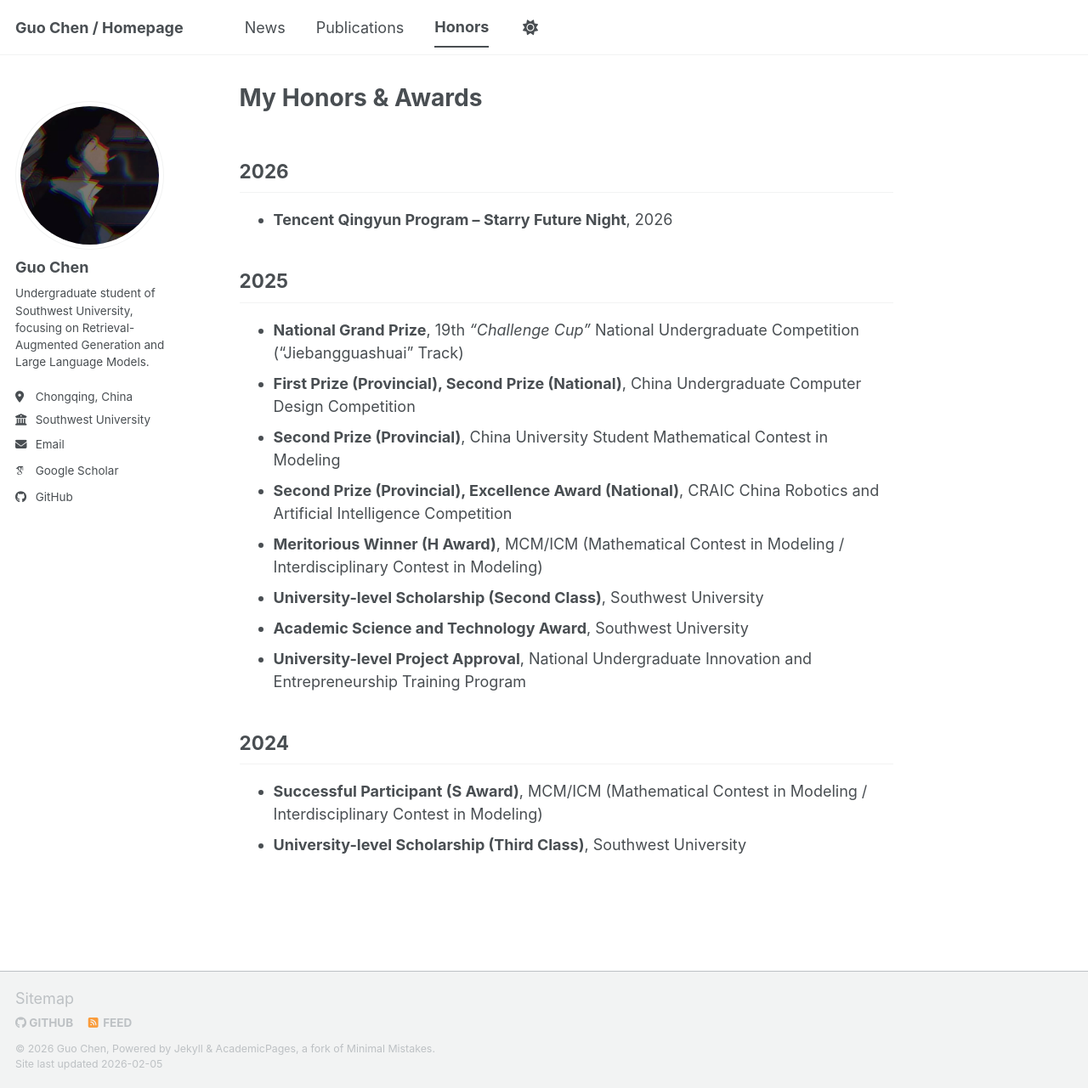
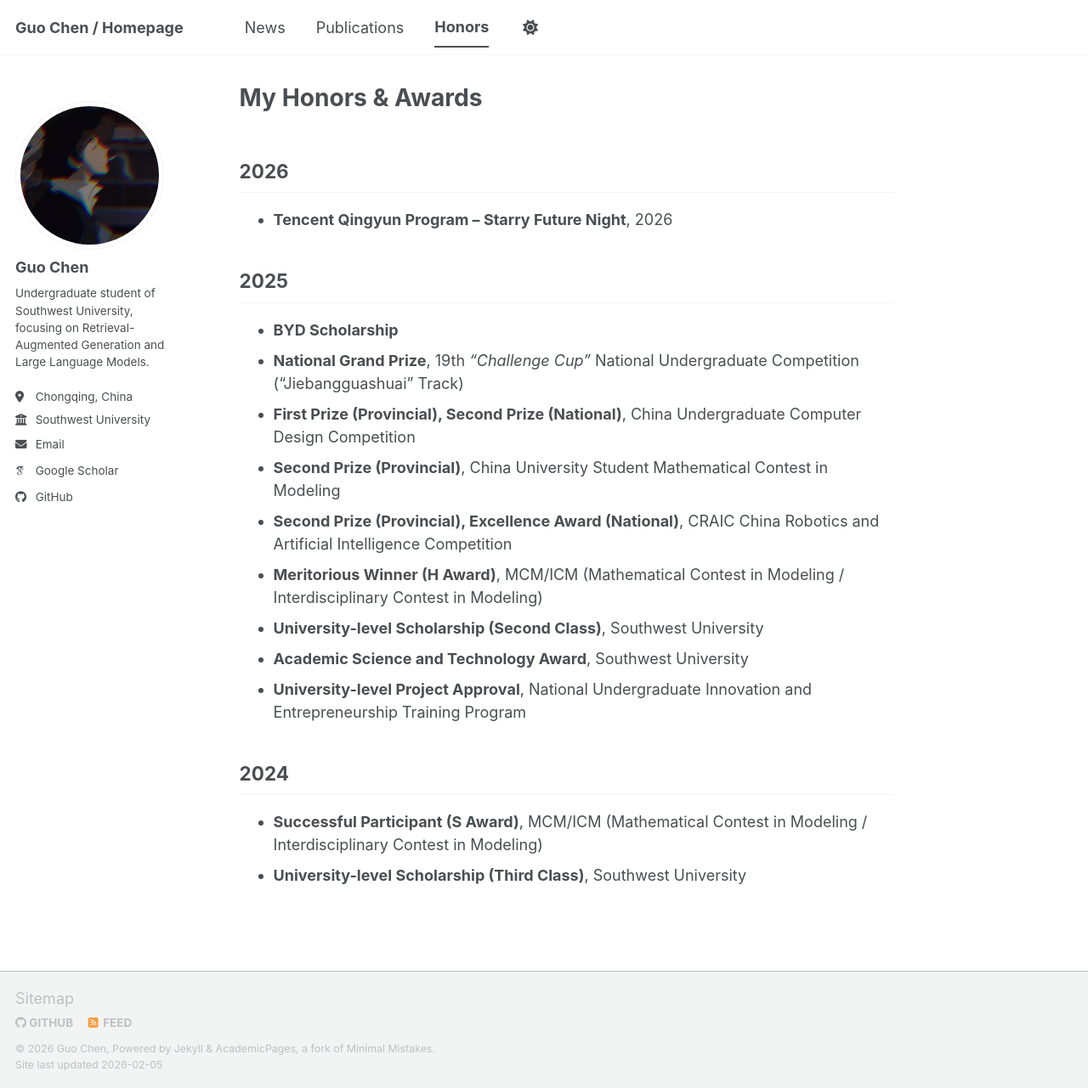
Before and after one commit to WinstonCHEN1/WinstonCHEN1.github.io, a Jekyll site: the page built from _pages/honors.md, in a window 1280 px wide and 1281 px high. Shown: the whole window at 85% size. Built offline with Jekyll 4.4.1, drawn with Linux system fonts in a browser that asks for light colours; some web fonts are replaced; a script bundle is joined from its source files by our own code; library files that are not in the unit come from our copies.

Commit message:
Add BYD Scholarship to honors for 2025

```diff
--- a/_pages/honors.md
+++ b/_pages/honors.md
@@ -9,6 +9,7 @@ author_profile: true
 - **Tencent Qingyun Program – Starry Future Night**, 2026
 
 ## 2025
+- **BYD Scholarship**
 - **National Grand Prize**, 19th *“Challenge Cup”* National Undergraduate Competition (“Jiebangguashuai” Track)
 - **First Prize (Provincial), Second Prize (National)**, China Undergraduate Computer Design Competition
 - **Second Prize (Provincial)**, China University Student Mathematical Contest in Modeling
```
